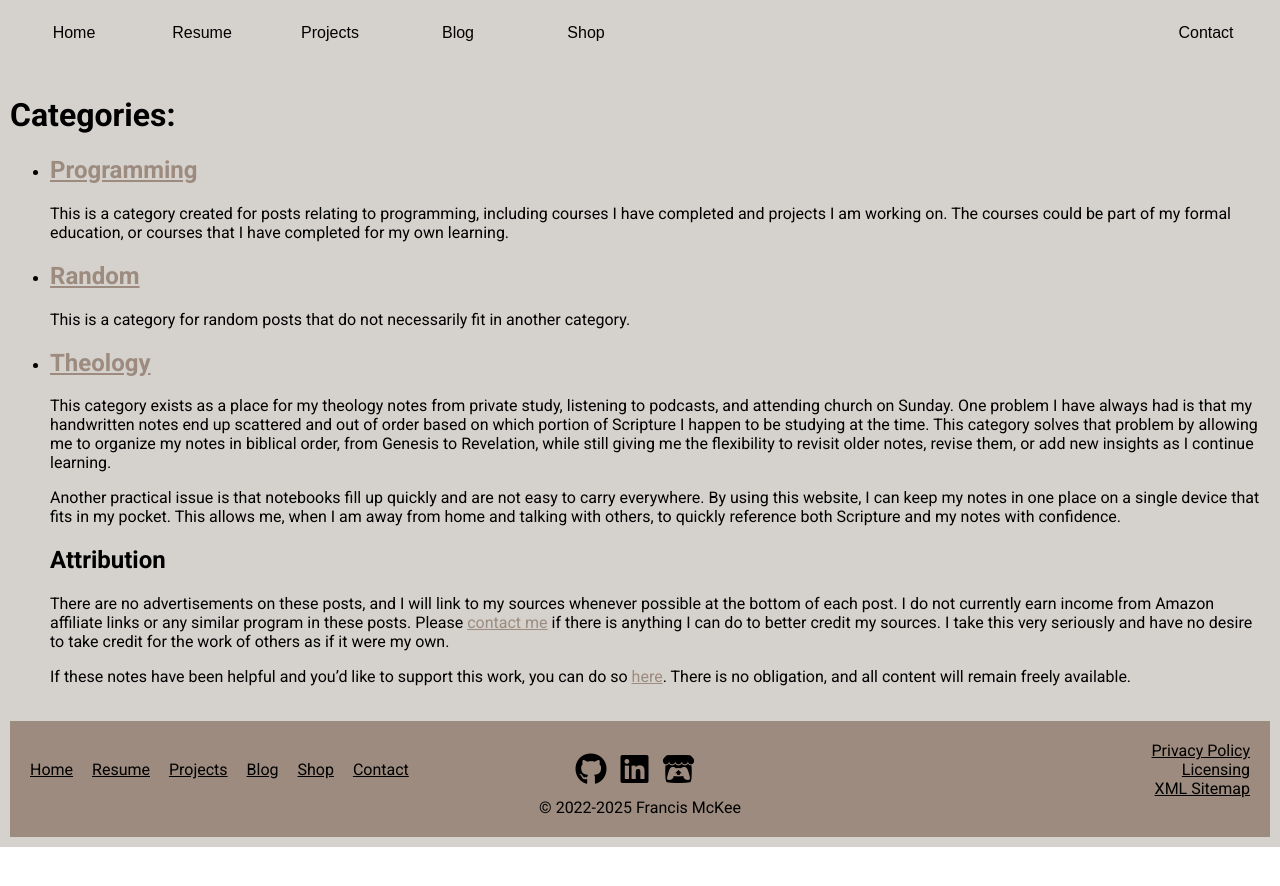
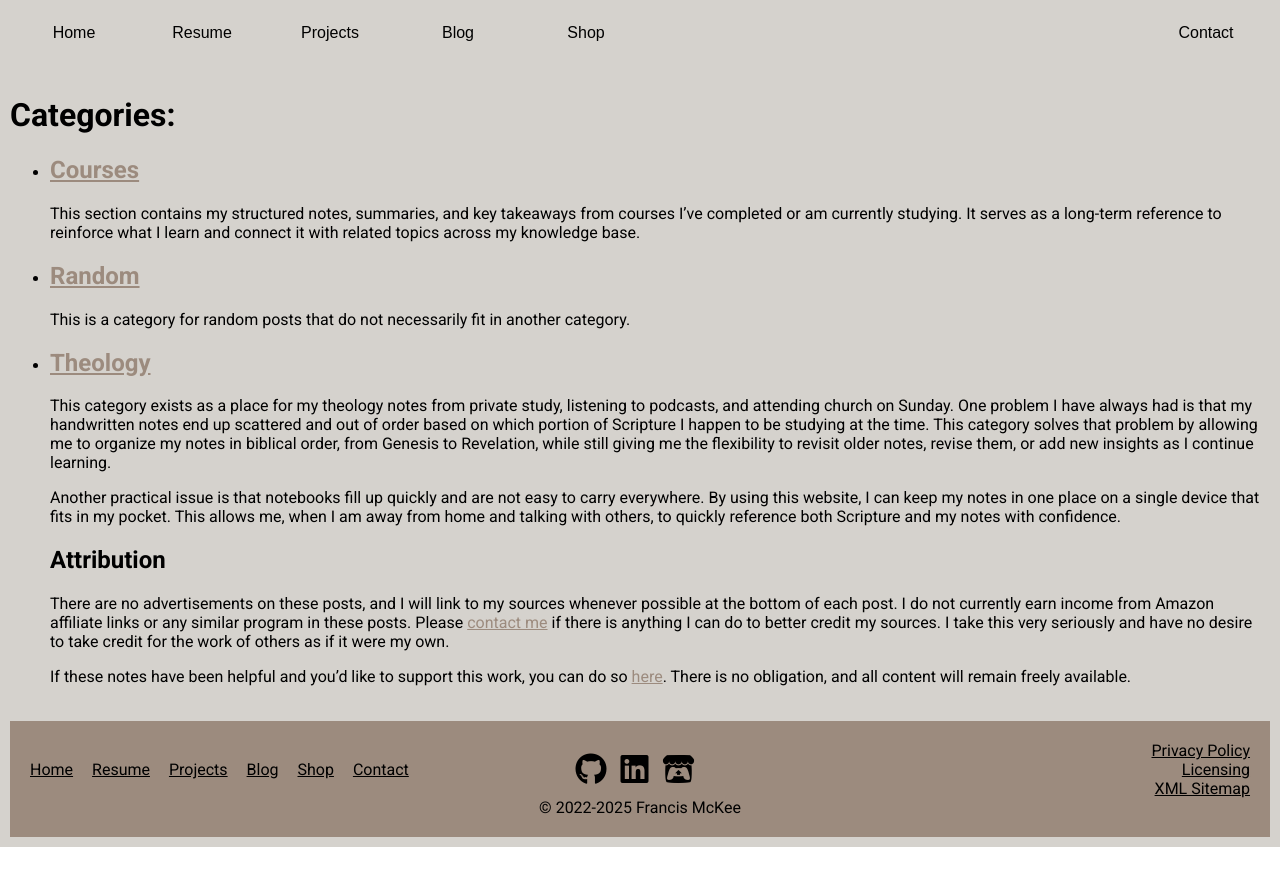
Before and after one commit to Francis-McKee/francis-mckee.github.io, a Jekyll site: the page built from categories.html, in a window 1280 px wide. Shown: the top 886 px of the page. Built offline with Jekyll 4.4.1, drawn with Linux system fonts in a browser that asks for light colours; nearby versions of some CDN libraries; comment, search, counter and statistics services are not loaded.

Commit message:
renamed programming blog category to courses

```diff
--- /dev/null
+++ b/_categories/courses.md
@@ -0,0 +1,5 @@
+---
+short_name: courses
+name: Courses
+---
+This section contains my structured notes, summaries, and key takeaways from courses I’ve completed or am currently studying. It serves as a long-term reference to reinforce what I learn and connect it with related topics across my knowledge base.
--- a/_categories/programming.md
+++ /dev/null
@@ -1,5 +0,0 @@
----
-short_name: programming
-name: Programming
----
-This is a category created for posts relating to programming, including courses I have completed and projects I am working on. The courses could be part of my formal education, or courses that I have completed for my own learning.
```
Also changed, not shown: _categories/theology.md (+1 -2 lines), _posts/courses/2025-07-26-git-essential-training-2023.md (renamed from _posts/programming/2025-07-26-git-essential-training-2023.md, +2 -2 lines), _posts/courses/2025-11-04-user-interface-and-user-experience-design.md (renamed from _posts/programming/2025-11-04-user-interface-and-user-experience-design.md, +1 -1 lines), 2 other files.
